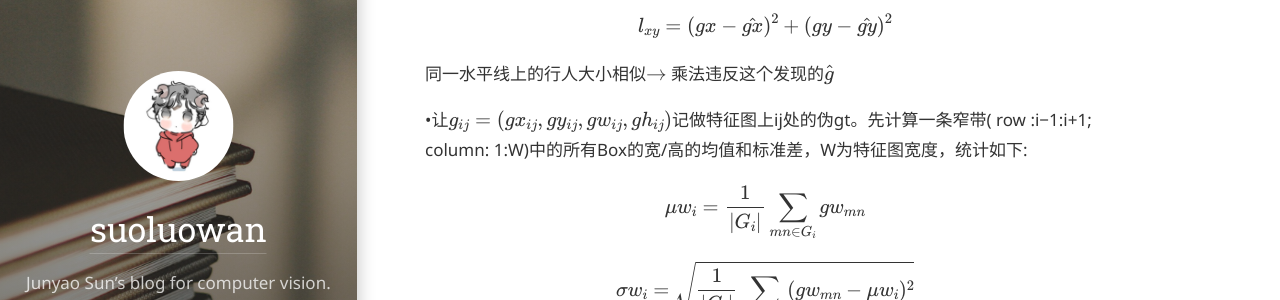
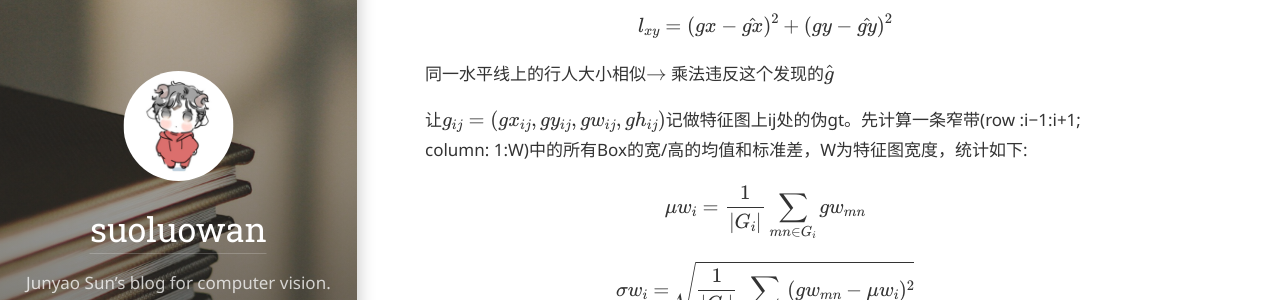
Before and after one commit to suoluowan/suoluowan.github.io, a Jekyll site: the page built from paper/_posts/2019-07-16-PointIn-BoxOut.md, in a window 1280 px wide and 900 px high, scrolled down 2372 px. Shown: the part 152-452 px from the top of the window. Built offline with Jekyll 4.4.1, drawn with Linux system fonts in a browser that asks for light colours; some web fonts are replaced; formulas are drawn with MathJax 3.

```diff
--- a/paper/_posts/2019-07-16-PointIn-BoxOut.md
+++ b/paper/_posts/2019-07-16-PointIn-BoxOut.md
@@ -83,8 +83,7 @@ $$l_{xy} = (gx-\hat{gx})^2+(gy-\hat{gy})^2$$
 
 同一水平线上的行人大小相似$\rightarrow$ 乘法违反这个发现的$\hat{g}$
 
-•让$g_{ij}=(gx_{ij},gy_{ij},gw_{ij},gh_{ij})$记做特征图上ij处的伪gt。先计算一条窄带(
-row :i−1:i+1; column: 1:W)中的所有Box的宽/高的均值和标准差，W为特征图宽度，统计如下:
+让$g_{ij}=(gx_{ij},gy_{ij},gw_{ij},gh_{ij})$记做特征图上ij处的伪gt。先计算一条窄带(row :i−1:i+1; column: 1:W)中的所有Box的宽/高的均值和标准差，W为特征图宽度，统计如下:
 
 $$\mu w_i = \frac{1}{|G_i|}\sum_{mn\in G_i}gw_{mn}$$
 
```
